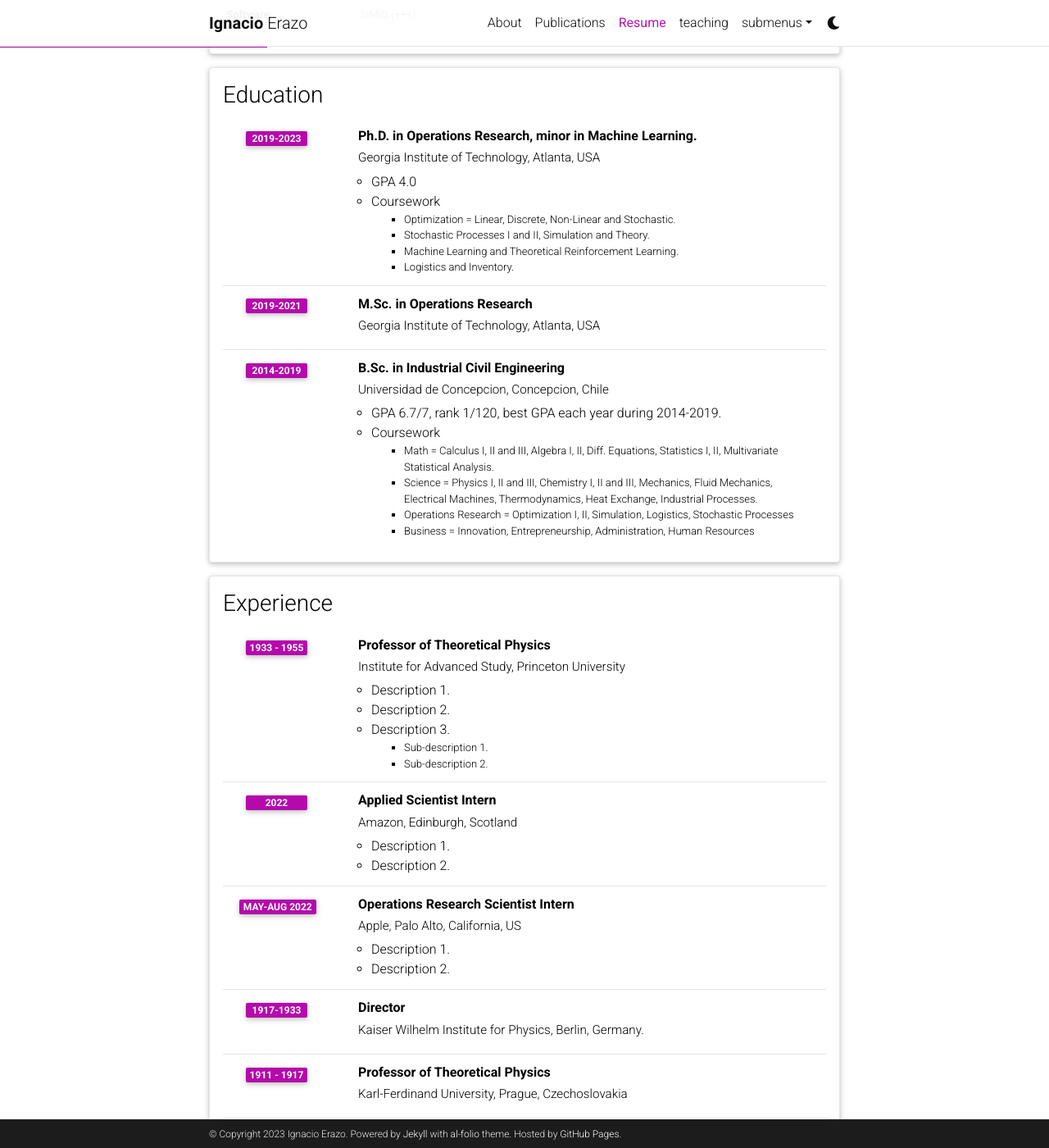
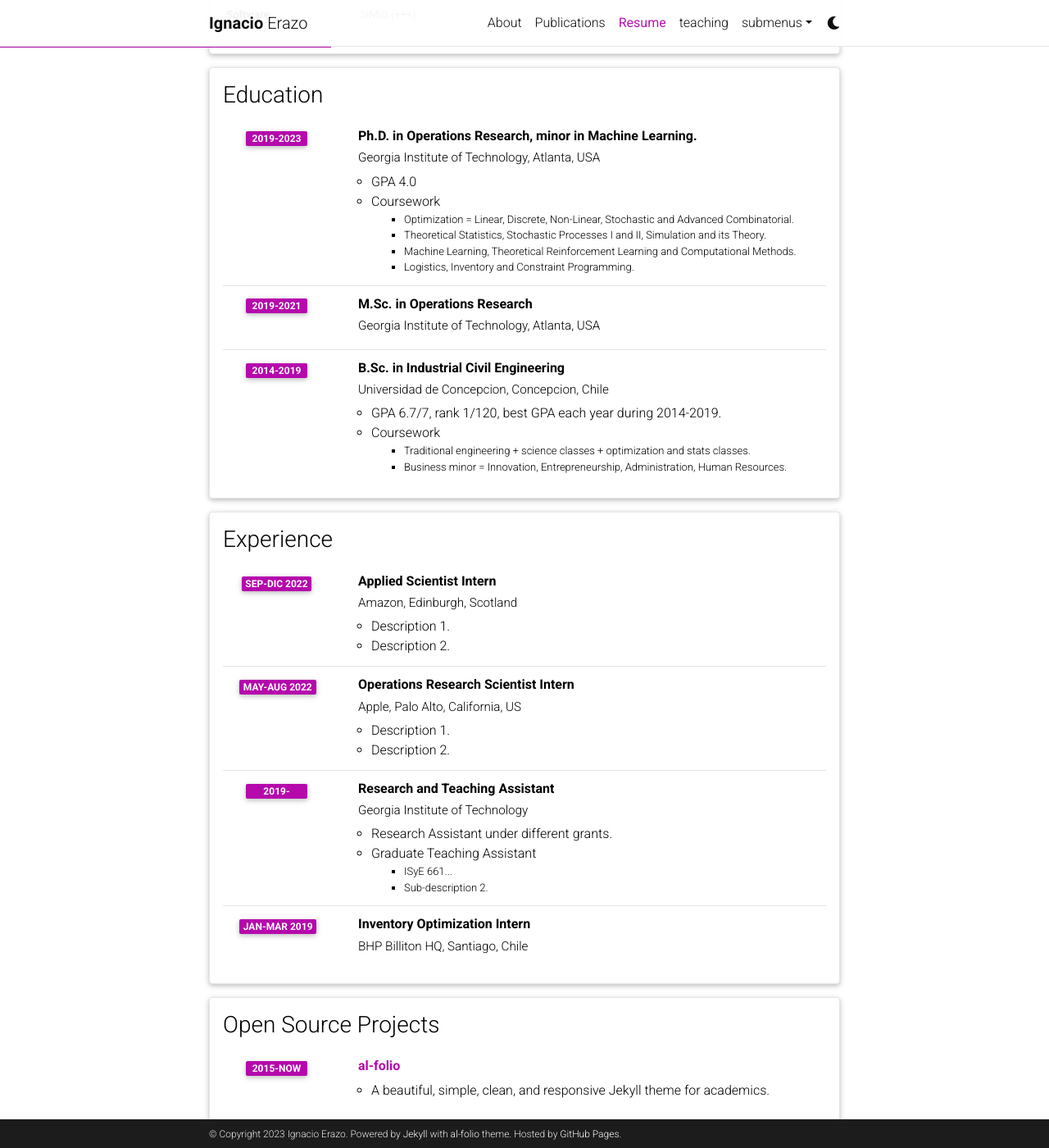
Before and after one commit to ierazo/ierazo.github.io, a Jekyll site: the page built from _pages/resume.md, in a window 1280 px wide and 1400 px high, scrolled down 343 px. Shown: the whole window at 82% size. Built offline with Jekyll 4.4.1, drawn with Linux system fonts in a browser that asks for light colours; comment, search, counter and statistics services are not loaded; a style sheet for code colours, icons or effects is not loaded; some of the changed text lies outside the part shown.

Commit message:
changes to resume

```diff
--- a/_data/cv.yml
+++ b/_data/cv.yml
@@ -20,10 +20,10 @@
         - GPA 4.0
         - title: Coursework
           contents:
-            - Optimization = Linear, Discrete, Non-Linear and Stochastic.
-            - Stochastic Processes I and II, Simulation and Theory.
-            - Machine Learning and Theoretical Reinforcement Learning.
-            - Logistics and Inventory.
+            - Optimization = Linear, Discrete, Non-Linear, Stochastic and Advanced Combinatorial.
+            - Theoretical Statistics, Stochastic Processes I and II, Simulation and its Theory.
+            - Machine Learning, Theoretical Reinforcement Learning and Computational Methods.
+            - Logistics, Inventory and Constraint Programming.
     - title: M.Sc. in Operations Research
       institution: Georgia Institute of Technology, Atlanta, USA
       year: 2019-2021
@@ -34,26 +34,14 @@
         - GPA 6.7/7, rank 1/120, best GPA each year during 2014-2019.
         - title: Coursework
           contents:
-            - Math = Calculus I, II and III, Algebra I, II, Diff. Equations, Statistics I, II, Multivariate Statistical Analysis.
-            - Science = Physics I, II and III, Chemistry I, II and III, Mechanics, Fluid Mechanics, Electrical Machines, Thermodynamics, Heat Exchange, Industrial Processes.
-            - Operations Research = Optimization I, II, Simulation, Logistics, Stochastic Processes
-            - Business = Innovation, Entrepreneurship, Administration, Human Resources
+            - Traditional engineering + science classes + optimization and stats classes.
+            - Business minor = Innovation, Entrepreneurship, Administration, Human Resources.
 - title: Experience
   type: time_table
   contents:
-    - title: Professor of Theoretical Physics
-      institution: Institute for Advanced Study, Princeton University
-      year: 1933 - 1955
-      description:
-        - Description 1.
-        - Description 2.
-        - title: Description 3.
-          contents:
-            - Sub-description 1.
-            - Sub-description 2.
     - title: Applied Scientist Intern
       institution: Amazon, Edinburgh, Scotland
-      year: 2022
+      year: Sep-Dic 2022
       description:
         - Description 1.
         - Description 2.
@@ -63,19 +51,19 @@
       description:
         - Description 1.
         - Description 2.
+    - title: Research and Teaching Assistant
+      institution: Georgia Institute of Technology
+      year: 2019-
+      description:
+        - Research Assistant under different grants.
+        - title: Graduate Teaching Assistant
+          contents:
+            - ISyE 661...
+            - Sub-description 2.
+    - title: Inventory Optimization Intern
+      institution: BHP Billiton HQ, Santiago, Chile
+      year: Jan-Mar 2019
 
-    - title: Director
-      institution: Kaiser Wilhelm Institute for Physics, Berlin, Germany.
-      year: 1917-1933
-
-    - title: Professor of Theoretical Physics
-      institution: Karl-Ferdinand University, Prague, Czechoslovakia
-      year: 1911 - 1917
-      description:
-
-    - title: Associate Professor of Theoretical Physics
-      institution: University of Zurich, Zurich, Switzerland
-      year: 1909 - 1911
 
 - title: Open Source Projects
   type: time_table
```
